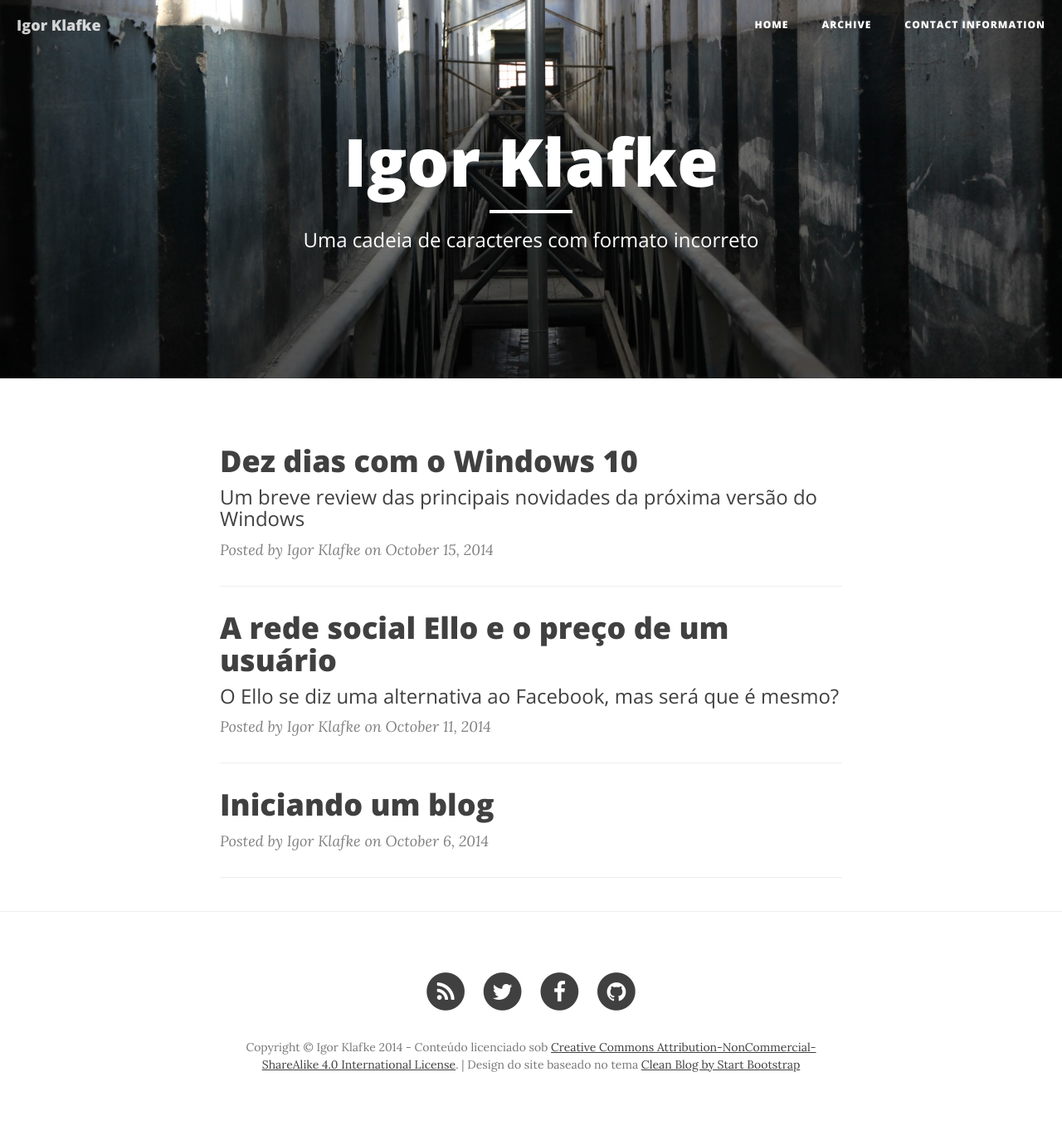
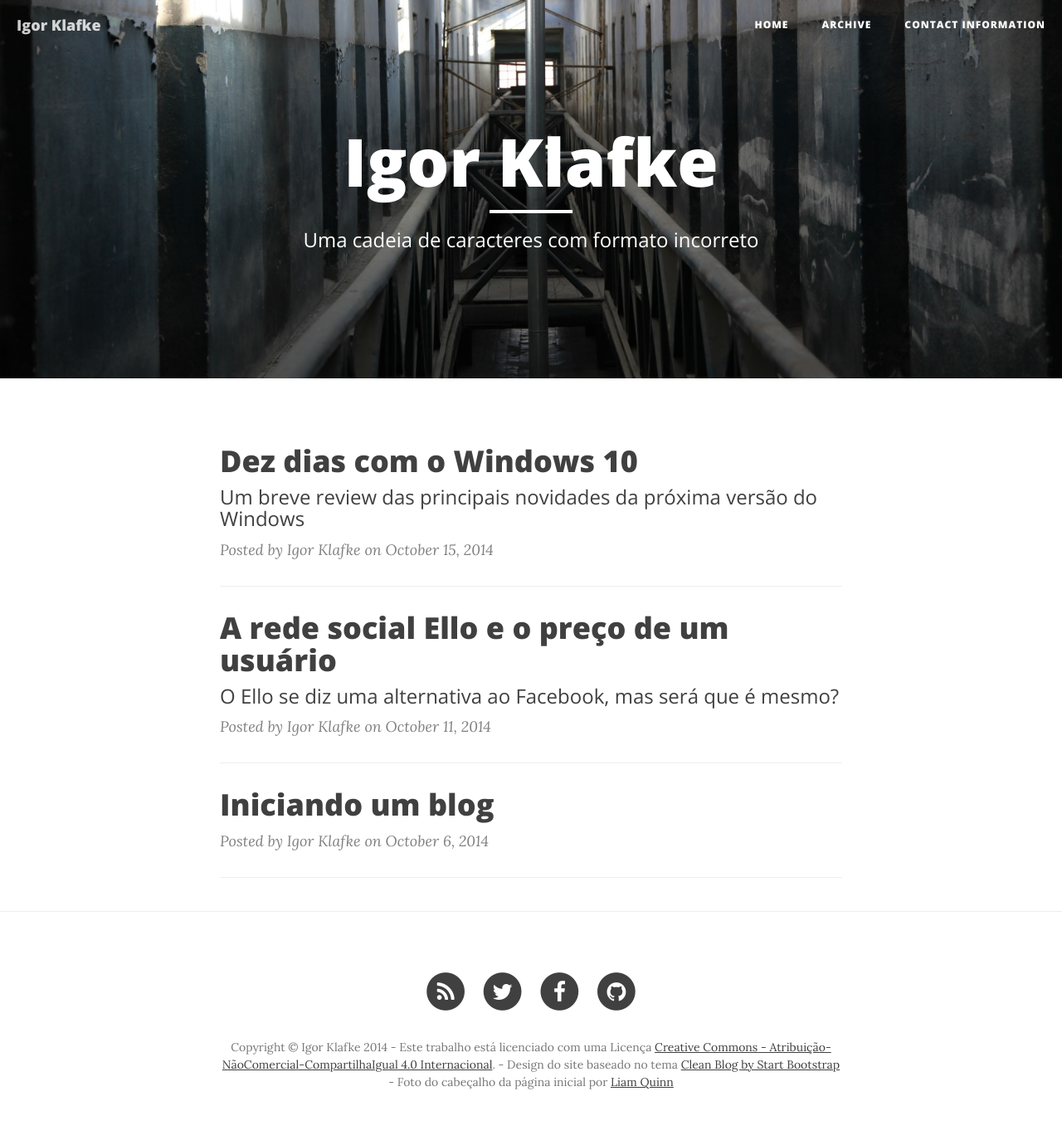
Before and after one commit to igorklafke/igorklafke.github.io, a Jekyll site: the page built from index.html, in a window 1280 px wide. Shown: the whole page at 83% size. Built offline with Jekyll 4.4.1, drawn with Linux system fonts in a browser that asks for light colours; nearby versions of some CDN libraries; the list of posts is cut into pages by our own code; before the commit the page ends 1359 px from its top, so only the background shows below that.

Commit message:
licencas

```diff
--- a/_includes/footer.html
+++ b/_includes/footer.html
@@ -43,9 +43,8 @@
                     </li>
                     {% endif %}
                 </ul>
-                <p class="copyright text-muted">Copyright &copy; {{ site.title }} {{ site.time | date: '%Y' }} - Conteúdo licenciado sob <a rel="license" href="http://creativecommons.org/licenses/by-nc-sa/4.0/">Creative Commons Attribution-NonCommercial-ShareAlike 4.0 International License</a>.
-                |
-                Design do site baseado no tema <a href="https://github.com/IronSummitMedia/startbootstrap-clean-blog-jekyll">Clean Blog by Start Bootstrap</a>
+                <p class="copyright text-muted">Copyright &copy; {{ site.title }} {{ site.time | date: '%Y' }} - Este trabalho está licenciado com uma Licença <a rel="license" href="http://creativecommons.org/licenses/by-nc-sa/4.0/">Creative Commons - Atribuição-NãoComercial-CompartilhaIgual 4.0 Internacional</a>.
+                - Design do site baseado no tema <a href="https://github.com/IronSummitMedia/startbootstrap-clean-blog-jekyll">Clean Blog by Start Bootstrap</a> - Foto do cabeçalho da página inicial por <a href="https://www.flickr.com/photos/liamq/5540853542/?rb=1">Liam Quinn</a>
                 </p>
             </div>
         </div>
```
